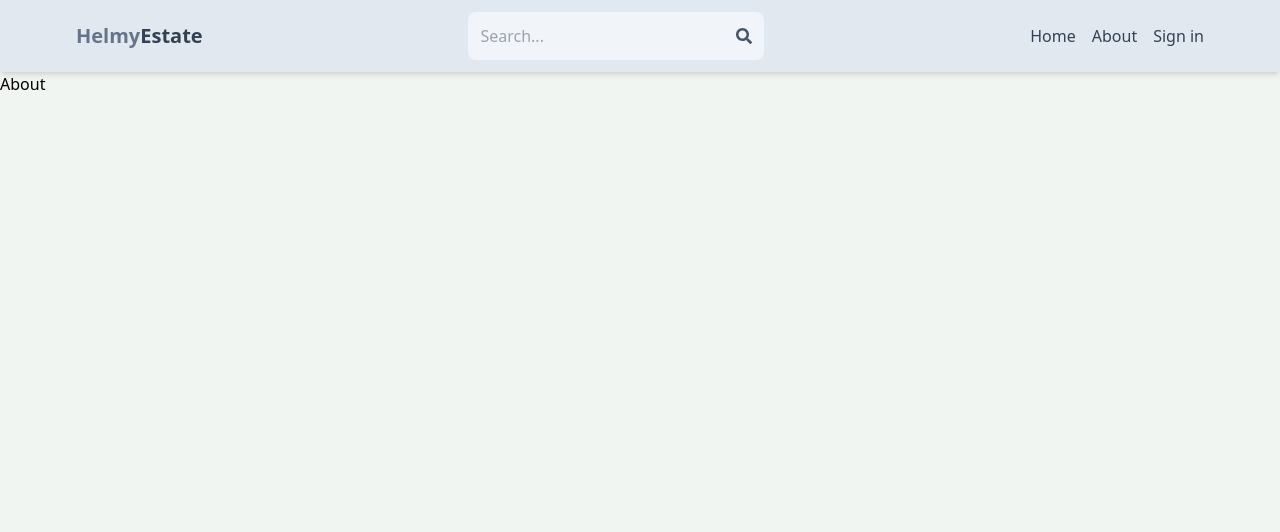
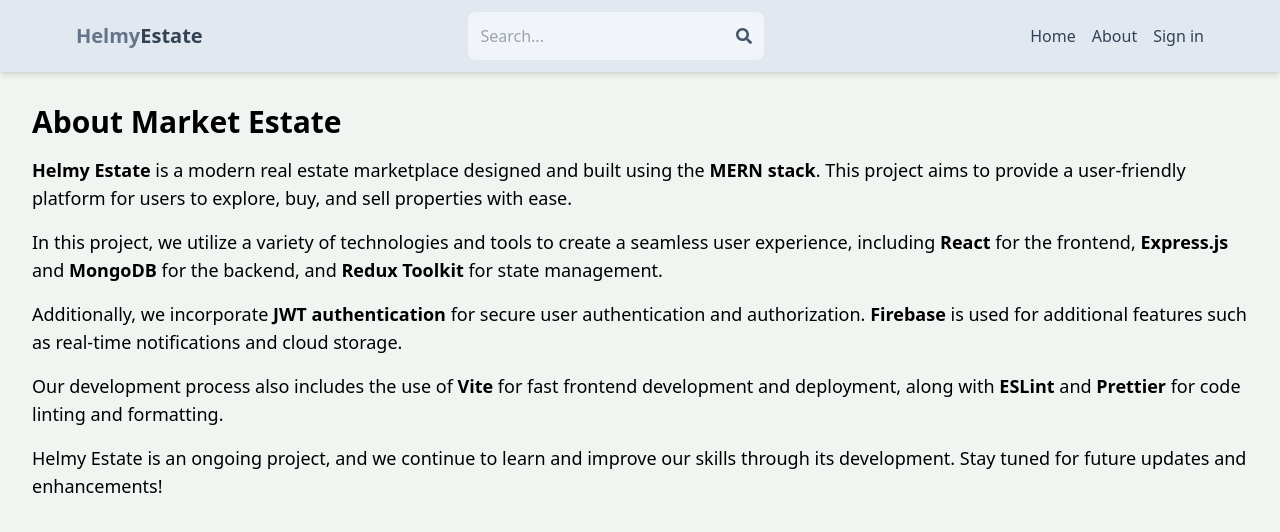
Before and after one commit to Hellmyezzat/market-estate, a React (Vite) app in the folder client/: page /about in a window 1280 px wide. Shown: the top 532 px of the page. Built offline with nearby package versions, Linux system fonts and the light colour scheme; no server answers.

Commit message:
Complete Home page

```diff
--- a/client/src/components/GoogleAuth.jsx
+++ b/client/src/components/GoogleAuth.jsx
@@ -12,6 +12,7 @@ function GoogleAuth() {
       const provider = new GoogleAuthProvider()
       const auth = getAuth(app)
       const { user } = await signInWithPopup(auth, provider)
+
       const res = await fetch('/api/auth/google', {
         method: 'POST',
         headers: { 'Content-Type': 'application/json' },
--- /dev/null
+++ b/client/src/components/Home/ListingSections.jsx
@@ -0,0 +1,26 @@
+import { Link } from 'react-router-dom'
+import ListingItem from '../Search/ListingItem'
+
+function ListingSection({ title, listing, link }) {
+  return (
+    <>
+      {listing && listing.length > 0 && (
+        <>
+          <div className="my-3">
+            <h2 className="text-2xl font-semibold text-slate-600">{title}</h2>
+            <Link to={link} className="text-sm text-blue-800 hover:underline">
+              Show more ...
+            </Link>
+          </div>
+          <div className="flex flex-wrap gap-4">
+            {listing.map((listing) => (
+              <ListingItem listing={listing} key={listing._id} />
+            ))}
+          </div>
+        </>
+      )}
+    </>
+  )
+}
+
+export default ListingSection
--- /dev/null
+++ b/client/src/components/Home/OfferImagesSlider.jsx
@@ -0,0 +1,28 @@
+import React from 'react'
+import useHomePageData from '../../hooks/useHomePageData'
+import { Swiper, SwiperSlide } from 'swiper/react'
+import { Navigation } from 'swiper/modules'
+import 'swiper/css/bundle'
+
+function OfferImagesSlider() {
+  const { offerListings } = useHomePageData()
+  return (
+    <Swiper navigation modules={[Navigation]}>
+      {offerListings &&
+        offerListings.length > 0 &&
+        offerListings.map((listing) => (
+          <SwiperSlide key={listing._id}>
+            <div
+              className="h-[500px]"
+              style={{
+                background: `url(${listing.imageUrls}) no-repeat center`,
+                backgroundSize: 'cover',
+              }}
+            ></div>
+          </SwiperSlide>
+        ))}
+    </Swiper>
+  )
+}
+
+export default OfferImagesSlider
--- /dev/null
+++ b/client/src/components/Home/PerfectPlaceFinder.jsx
@@ -0,0 +1,26 @@
+import { Link } from 'react-router-dom'
+
+function PerfectPlaceFinder() {
+  return (
+    <div className="p-28 px-3 max-w-6xl mx-auto flex flex-col gap-6">
+      <h1 className="text-slate-700 font-bold text-3xl lg:text-6xl">
+        Find Your next <span className="text-slate-500">perfect</span>
+        <br />
+        place with ease
+      </h1>
+      <div className="text-gray-400 text-xs sm:text-sm">
+        Helmy Estate is the best place to find your next perfect place to live.{' '}
+        <br />
+        We have a wide range of properties for you to choose from.
+      </div>
+      <Link
+        to={'/search'}
+        className="text-xs sm:text-sm text-blue-800 font-bold hover:underline"
+      >
+        Let`s get started...
+      </Link>
+    </div>
+  )
+}
+
+export default PerfectPlaceFinder
--- /dev/null
+++ b/client/src/components/Home/index.js
@@ -0,0 +1,3 @@
+export { default as PerfectPlaceFinder } from './PerfectPlaceFinder'
+export { default as OfferImagesSlider } from './OfferImagesSlider'
+export { default as ListingSections } from './ListingSections'
--- a/client/src/hooks/useFormHandler.js
+++ b/client/src/hooks/useAuth.js
@@ -7,7 +7,7 @@ import {
   signInSuccess,
 } from '../redux/features/user/userSlice'
 
-const useFormHandler = (apiEndpoint, successRedirect) => {
+const useAuth = (apiEndpoint, successRedirect) => {
   const dispatch = useDispatch()
   const { error, loading } = useSelector((state) => state.user)
 
@@ -50,4 +50,4 @@ const useFormHandler = (apiEndpoint, successRedirect) => {
   }
 }
 
-export default useFormHandler
+export default useAuth
--- /dev/null
+++ b/client/src/hooks/useHomePageData.js
@@ -0,0 +1,45 @@
+import { useEffect, useState } from 'react'
+
+const useHomePageData = () => {
+  const [offerListings, setOfferListings] = useState([])
+  const [rentListings, setRentListings] = useState([])
+  const [saleListings, setSaleListings] = useState([])
+
+  useEffect(() => {
+    const fetchOfferListings = async () => {
+      try {
+        const res = await fetch('/api/listing/get?offer=true&limit=4')
+        const data = await res.json()
+        setOfferListings(data)
+        fetchRentListings()
+      } catch (error) {
+        console.log(error)
+      }
+    }
+    const fetchRentListings = async () => {
+      try {
+        const res = await fetch('/api/listing/get?type=rent&limit=4')
+        const data = await res.json()
+        setRentListings(data)
+        fetchSaleListings()
+      } catch (error) {
+        console.log(error)
+      }
+    }
+    const fetchSaleListings = async () => {
+      try {
+        const res = await fetch('/api/listing/get?type=sale&limit=4')
+        const data = await res.json()
+        setSaleListings(data)
+      } catch (error) {
+        console.log(error)
+      }
+    }
+
+    fetchOfferListings()
+  }, [])
+
+  return { offerListings, rentListings, saleListings }
+}
+
+export default useHomePageData
--- a/client/src/pages/About.jsx
+++ b/client/src/pages/About.jsx
@@ -1,8 +1,46 @@
+// About.jsx
+
 import React from 'react'
 
-function About() {
+const About = () => {
   return (
-    <div>About</div>
+    <div className="container mx-auto p-8">
+      <h1 className="text-3xl font-bold mb-4">About Market Estate</h1>
+      <p className="text-lg mb-4">
+        <span className="font-bold">Helmy Estate</span> is a modern real estate
+        marketplace designed and built using the{' '}
+        <span className="font-bold">MERN stack</span>. This project aims to
+        provide a user-friendly platform for users to explore, buy, and sell
+        properties with ease.
+      </p>
+      <p className="text-lg mb-4">
+        In this project, we utilize a variety of technologies and tools to
+        create a seamless user experience, including{' '}
+        <span className="font-bold">React</span> for the frontend,{' '}
+        <span className="font-bold">Express.js</span> and{' '}
+        <span className="font-bold">MongoDB</span> for the backend, and{' '}
+        <span className="font-bold">Redux Toolkit</span> for state management.
+      </p>
+      <p className="text-lg mb-4">
+        Additionally, we incorporate{' '}
+        <span className="font-bold">JWT authentication</span> for secure user
+        authentication and authorization.
+        <span className="font-bold"> Firebase</span> is used for additional
+        features such as real-time notifications and cloud storage.
+      </p>
+      <p className="text-lg mb-4">
+        Our development process also includes the use of{' '}
+        <span className="font-bold">Vite</span> for fast frontend development
+        and deployment, along with <span className="font-bold">ESLint</span> and{' '}
+        <span className="font-bold">Prettier</span> for code linting and
+        formatting.
+      </p>
+      <p className="text-lg mb-4">
+        Helmy Estate is an ongoing project, and we continue to learn and
+        improve our skills through its development. Stay tuned for future
+        updates and enhancements!
+      </p>
+    </div>
   )
 }
 
--- a/client/src/pages/Home.jsx
+++ b/client/src/pages/Home.jsx
@@ -1,8 +1,45 @@
-import React from 'react'
+import {
+  ListingSections,
+  OfferImagesSlider,
+  PerfectPlaceFinder,
+} from '../components/Home'
+import useHomePageData from '../hooks/useHomePageData'
 
 function Home() {
+  const { offerListings, rentListings, saleListings } = useHomePageData()
+  const sections = [
+    {
+      title: 'Recent offers',
+      listing: offerListings,
+      link: '/search?offer=true',
+    },
+    {
+      title: 'Recent places for rent',
+      listing: rentListings,
+      link: '/search?type=rent',
+    },
+    {
+      title: 'Recent places for sale',
+      listing: saleListings,
+      link: '/search?type=sale'
+    }
+  ]
+console.log(sections);
   return (
-    <div>Home</div>
+    <>
+      <PerfectPlaceFinder />
+      <OfferImagesSlider />
+      <div className="max-w-6xl mx-auto p-3 flex flex-col gap-8 my-10">
+        {sections.map((section, index) => (
+          <ListingSections
+            key={index}
+            title={section.title}
+            listing={section.listing}
+            link={section.link}
+          />
+        ))}
+      </div>
+    </>
   )
 }
 
--- a/client/src/pages/SignIn.jsx
+++ b/client/src/pages/SignIn.jsx
@@ -1,11 +1,11 @@
 import { Link } from 'react-router-dom'
-import useFormHandler from '../hooks/useFormHandler'
+import useAuth from '../hooks/useAuth'
 import { GoogleAuth } from '../components'
 
 function SignIn() {
-  const { error, loading, handleChange, handleSubmit } = useFormHandler(
-    '/api/auth/signin',
-    '/'
+  const { error, loading, handleChange, handleSubmit } = useAuth(
+    '/api/auth/signin', // apiEndpoint
+    '/' // successRedirect
   )
 
   return (
@@ -32,7 +32,7 @@ function SignIn() {
         >
           {loading ? 'Loading...' : 'Sign in'}
         </button>
-        <GoogleAuth/>
+        <GoogleAuth />
       </form>
       <div className="flex gap-2 mt-5">
         <p>Don`t Have an account?</p>
--- a/client/src/pages/SignUp.jsx
+++ b/client/src/pages/SignUp.jsx
@@ -1,11 +1,11 @@
 import { Link } from 'react-router-dom'
-import useFormHandler from '../hooks/useFormHandler'
+import useAuth from '../hooks/useAuth'
 import { GoogleAuth } from '../components'
 
 function SignUp() {
-  const { error, loading, handleChange, handleSubmit } = useFormHandler(
-    '/api/auth/signup',
-    '/sign-in'
+  const { error, loading, handleChange, handleSubmit } = useAuth(
+    '/api/auth/signup', // apiEndpoint
+    '/sign-in' // successRedirect
   )
 
   return (
--- a/client/tailwind.config.js
+++ b/client/tailwind.config.js
@@ -4,8 +4,5 @@ export default {
   theme: {
     extend: {},
   },
-  plugins: [
-    require('@tailwindcss/line-clamp'),
-    // ...
-  ],
+
 }
```
